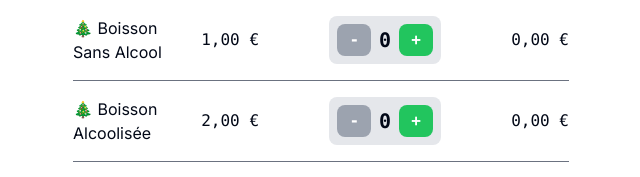
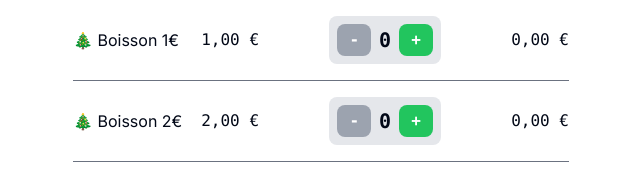
Before and after one commit to mmagn/au-rdv-nogentais, a Next.js app: page /admin/orders in a window 1280 px wide. Shown: the top 177 px of the page, without its empty margins (319-959 px from the left). Built offline with nearby package versions, Linux system fonts and the light colour scheme; no server answers; the database is empty.

Commit message:
update menu

```diff
--- a/data/menu.ts
+++ b/data/menu.ts
@@ -1,10 +1,10 @@
 export const getMenu = () => [
   {
-    name: "🎄 Boisson Sans Alcool",
+    name: "🎄 Boisson 1€",
     price: 100,
     quantity: 0,
   },
-  { name: "🎄 Boisson Alcoolisée", price: 200, quantity: 0 },
+  { name: "🎄 Boisson 2€", price: 200, quantity: 0 },
   { name: "Bière", price: 300, quantity: 0 },
   { name: "Bière sans alcool", price: 300, quantity: 0 },
   { name: "Vin", price: 200, quantity: 0 },
```
